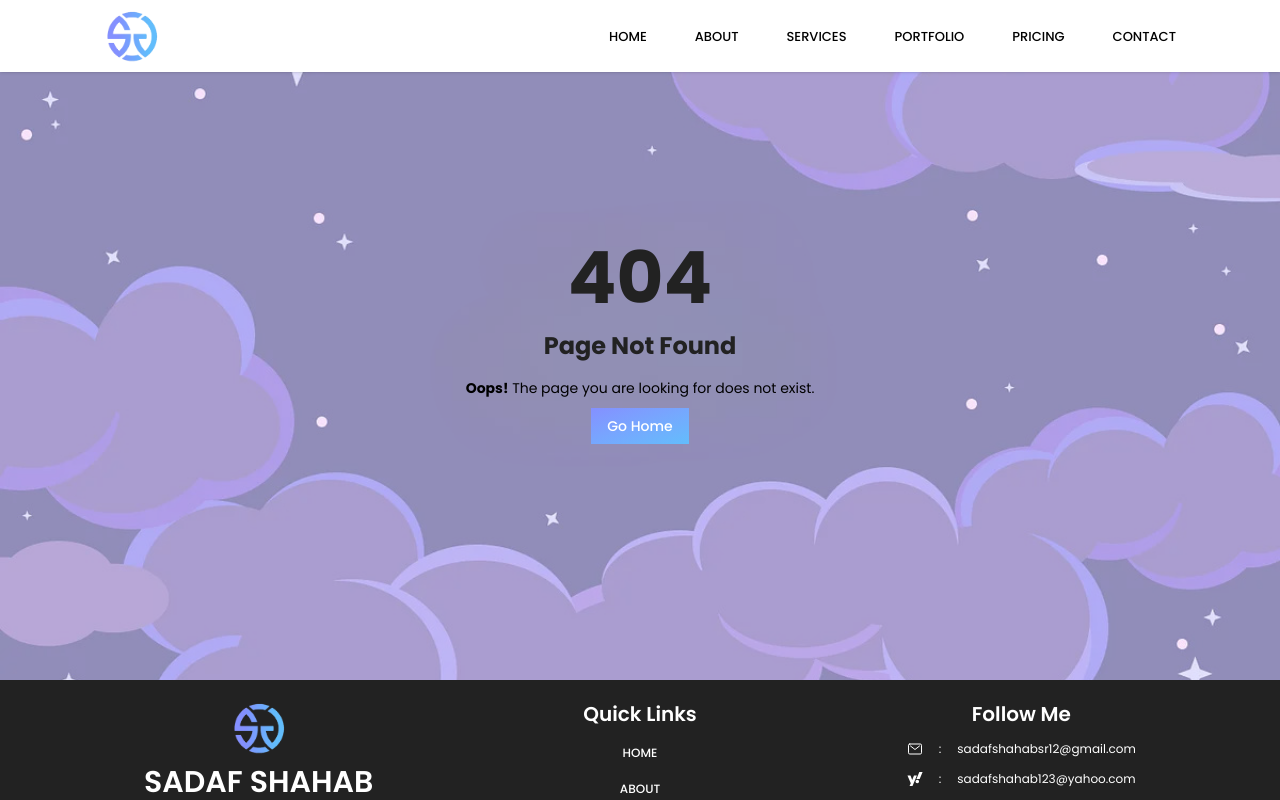
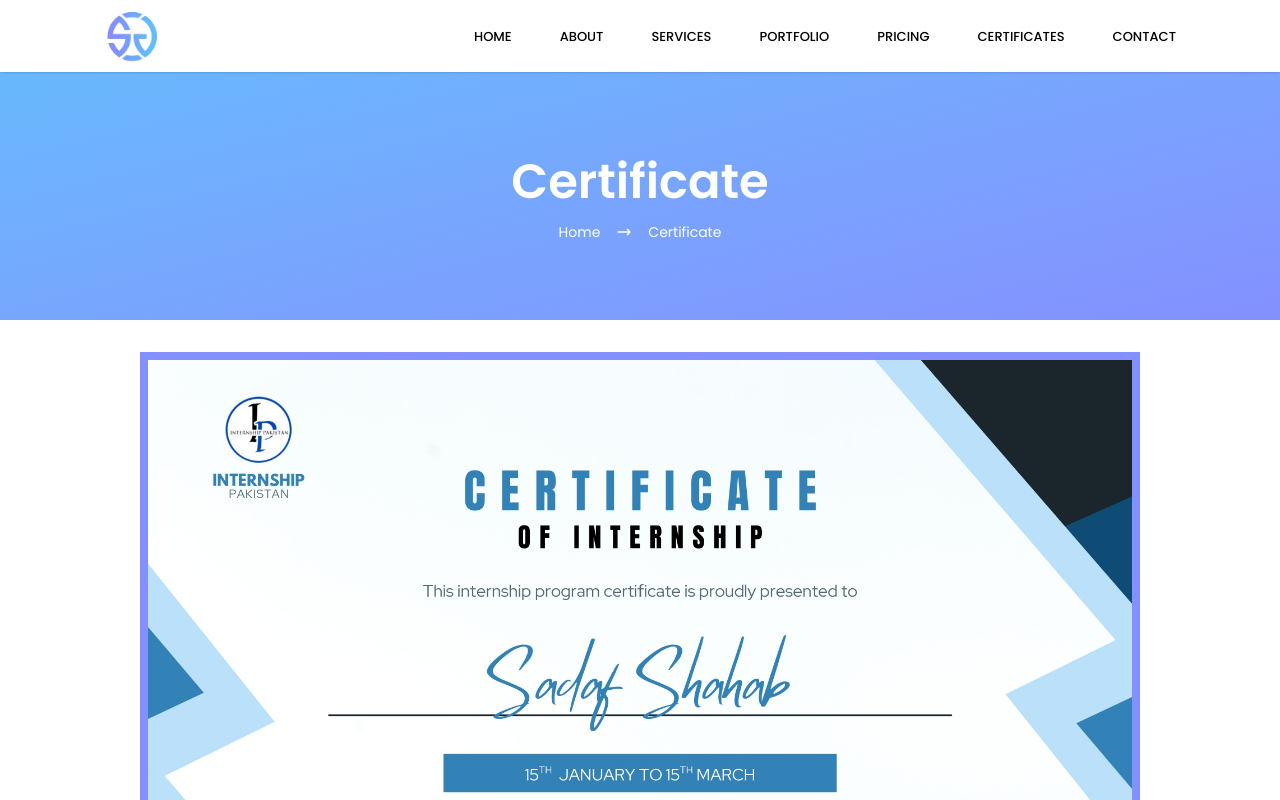
Before and after one commit to sadafshahab12/My-Portfolio, a React (Vite) app: page /certificates in a window 1280 px wide. Shown: the top 800 px of the page. Built offline with nearby package versions, Linux system fonts and the light colour scheme.

Commit message:
maintain portfolio and add certificates

```diff
--- a/src/App.jsx
+++ b/src/App.jsx
@@ -1,14 +1,15 @@
 import "./App.css";
 import { BrowserRouter, Route, Routes } from "react-router-dom";
 import Navbar from "./components/Navbar";
-import Home from "./components/pages/Home";
-import About from "./components/pages/About";
-import Services from "./components/pages/Services";
-import Portfolio from "./components/pages/Portfolio";
-import Pricing from "./components/pages/Pricing";
-import Contact from "./components/pages/Contact";
 import Footer from "./components/Footer";
 import NotFound from "./components/NotFound";
+import Home from "./home/page";
+import Services from "./pages/services/page";
+import Portfolio from "./pages/portfolio/page";
+import Pricing from "./pages/pricing/page";
+import Contact from "./pages/contact/page";
+import About from "./pages/about/page";
+import Certificates from "./pages/certificate/page";
 
 function App() {
   return (
@@ -21,6 +22,7 @@ function App() {
           <Route path="/services" element={<Services />} />
           <Route path="/portfolio" element={<Portfolio />} />
           <Route path="/pricing" element={<Pricing />} />
+          <Route path="/certificates" element={<Certificates />} />
           <Route path="/contact" element={<Contact />} />
           <Route path="*" element={<NotFound />} />
         </Routes>
--- a/src/components/Navbar.jsx
+++ b/src/components/Navbar.jsx
@@ -23,7 +23,7 @@ const Navbar = () => {
         </div>
         {/* web navbar  */}
         <div className="md:block hidden">
-          <ul className="flex items-center gap-12 ">
+          <ul className="flex items-center gap-8  lg:gap-12 ">
             <li>
               <Link
                 to={"/"}
@@ -62,6 +62,14 @@ const Navbar = () => {
                 className="uppercase cursor-pointer font-medium text-[13px] hover:text-[#8392fd] transition-all duration-500"
               >
                 Pricing{" "}
+              </Link>
+            </li>
+            <li>
+              <Link
+                to={"/certificates"}
+                className="uppercase cursor-pointer font-medium text-[13px] hover:text-[#8392fd] transition-all duration-500"
+              >
+                Certificates{" "}
               </Link>
             </li>
             <li>
@@ -128,6 +136,15 @@ const Navbar = () => {
             </li>
             <li>
               <Link
+                to={"/certificates"}
+                className="uppercase cursor-pointer font-medium text-[13px] hover:text-[#8392fd] transition-all duration-500"
+                onClick={handleCloseMenu}
+              >
+                Certificates{" "}
+              </Link>
+            </li>
+            <li>
+              <Link
                 to={"/contact"}
                 className="uppercase cursor-pointer font-medium text-[13px] hover:text-[#8392fd] transition-all duration-500"
                 onClick={handleCloseMenu}
--- a/src/components/pages/Home.jsx
+++ /dev/null
@@ -1,25 +0,0 @@
-import { useEffect } from "react";
-import AboutMe from "../ui/AboutMe";
-import Hero from "../ui/Hero";
-import PricePlan from "../ui/PricePlan";
-import Project from "../ui/Project";
-import ProjectStats from "../ui/ProjectStats";
-import Service from "../ui/Service";
-
-const Home = () => {
-  useEffect(() => {
-    document.title = "Home | Portfolio";
-  }, []);
-  return (
-    <div>
-      <Hero />
-      <AboutMe />
-      <Service />
-      <ProjectStats />
-      <Project />
-      <PricePlan />
-    </div>
-  );
-};
-
-export default Home;
--- /dev/null
+++ b/src/components/ui/Certificate.jsx
@@ -0,0 +1,23 @@
+import PageHeader from "./PageHeader";
+
+const Certificate = () => {
+  return (
+    <section>
+      <PageHeader home={"Home"} page={"Certificate"} link={"/certificate"} />
+      <div className="flex-center py-8 px-4 flex-col gap-5">
+        <img
+          src="/public/internship certificate.jpg"
+          alt="internship pakistan certificate"
+          className="w-250 h-auto border-8 border-mypurple"
+        />
+        <img
+          src="/public/certificate procom25_page-0001.jpg"
+          alt="procom participate certificate"
+          className="w-250 h-auto border-8 border-mypurple"
+        />
+      </div>
+    </section>
+  );
+};
+
+export default Certificate;
--- a/src/components/ui/Hero.jsx
+++ b/src/components/ui/Hero.jsx
@@ -6,7 +6,7 @@ const Hero = () => {
       <motion.div
         initial={{ opacity: 0, y: 50 }}
         whileInView={{ opacity: 1, y: 0 }}
-        transition={{ duration: 0.8, ease: "easeOut" }}
+        transition={{ duration: 0.5, ease: "easeOut" }}
         viewport={{ once: true }}
         className="max-w-6xl mx-auto grid grid-cols-1 mdl:grid-cols-[60%_40%] items-center gap-5 lg:gap-5 px-6 xxs:px-8 mdl:px-10 h-full md:h-screen"
       >
@@ -30,7 +30,7 @@ const Hero = () => {
             scalable code. Currently exploring the exciting world of AI to bring
             intelligent experiences to the web.
           </p>
-          <p>{`Let's`} create something amazing together!</p>
+          <p className="text-sm xs:text-[16px]">{`Let's`} create something amazing together!</p>
           <div className="flex-left gap-4">
             <a href="/sadaf resume.pdf" target="_blank">
               <button className="button flex-center gap-2 sm:text-sm text-12">
--- /dev/null
+++ b/src/home/page.jsx
@@ -0,0 +1,25 @@
+import { useEffect } from "react";
+import AboutMe from "../components/ui/AboutMe";
+import Hero from "../components/ui/Hero";
+import PricePlan from "../components/ui/PricePlan";
+import Project from "../components/ui/Project";
+import ProjectStats from "../components/ui/ProjectStats";
+import Service from "../components/ui/Service";
+
+const Home = () => {
+  useEffect(() => {
+    document.title = "Home | Sadaf Shahab Portfolio";
+  }, []);
+  return (
+    <div>
+      <Hero />
+      <AboutMe />
+      <Service />
+      <ProjectStats />
+      <Project />
+      <PricePlan />
+    </div>
+  );
+};
+
+export default Home;
--- a/src/components/pages/About.jsx
+++ b/src/pages/about/page.jsx
@@ -1,9 +1,9 @@
 import { useEffect } from "react";
-import PageHeader from "../ui/PageHeader";
+import PageHeader from "../../components/ui/PageHeader";
 import { motion } from "framer-motion";
 const About = () => {
   useEffect(() => {
-    document.title = "About | Portfolio";
+    document.title = "About | Sadaf Shahab Portfolio";
   }, []);
   return (
     <div className="pt-4 pb-20 bg-[#f9f9ff]">
--- /dev/null
+++ b/src/pages/certificate/page.jsx
@@ -0,0 +1,13 @@
+
+import Certificate from '../../components/ui/Certificate'
+
+const Certificates = () => {
+  return (
+    <div>
+      <Certificate/>
+
+    </div>
+  )
+}
+
+export default Certificates
--- a/src/components/pages/Contact.jsx
+++ b/src/pages/contact/page.jsx
@@ -1,10 +1,10 @@
 import { useEffect } from "react";
-import ContactForm from "../ui/ContactForm";
-import PageHeader from "../ui/PageHeader";
+import ContactForm from "../../components/ui/ContactForm";
+import PageHeader from "../../components/ui/PageHeader";
 
 const Contact = () => {
   useEffect(() => {
-    document.title = "Contact | Portfolio";
+    document.title = "Contact | Sadaf Shahab Portfolio";
   }, []);
   return (
     <div>
--- a/src/components/pages/Portfolio.jsx
+++ b/src/pages/portfolio/page.jsx
@@ -1,10 +1,10 @@
 import { useEffect } from "react";
-import PageHeader from "../ui/PageHeader";
-import Project from "../ui/Project";
+import PageHeader from "../../components/ui/PageHeader";
+import Project from "../../components/ui/Project";
 
 const Portfolio = () => {
   useEffect(() => {
-    document.title = "Portfolio | Portfolio";
+    document.title = "Portfolio | Sadaf Shahab Portfolio";
   }, []);
   return (
     <div>
--- a/src/components/pages/Pricing.jsx
+++ b/src/pages/pricing/page.jsx
@@ -1,9 +1,9 @@
-import PricePlan from "../ui/PricePlan";
-import PageHeader from "../ui/PageHeader";
 import { useEffect } from "react";
+import PageHeader from "../../components/ui/PageHeader";
+import PricePlan from "../../components/ui/PricePlan";
 const Pricing = () => {
   useEffect(() => {
-    document.title = "Pricing | Portfolio";
+    document.title = "Pricing | Sadaf Shahab Portfolio";
   }, []);
   return (
     <div className="pt-4 pb-20 bg-[#f9f9ff]">
--- a/src/components/pages/Services.jsx
+++ b/src/pages/services/page.jsx
@@ -1,10 +1,10 @@
 import { useEffect } from "react";
-import PageHeader from "../ui/PageHeader";
-import Service from "../ui/Service";
+import PageHeader from "../../components/ui/PageHeader";
+import Service from "../../components/ui/Service";
 
 const Services = () => {
   useEffect(() => {
-    document.title = "Services | Portfolio";
+    document.title = "Services | Sadaf Shahab Portfolio";
   }, []);
   return (
     <div>
```
Also changed, not shown: public/certificate procom25_page-0001.jpg (added), public/internship certificate.jpg (added).
